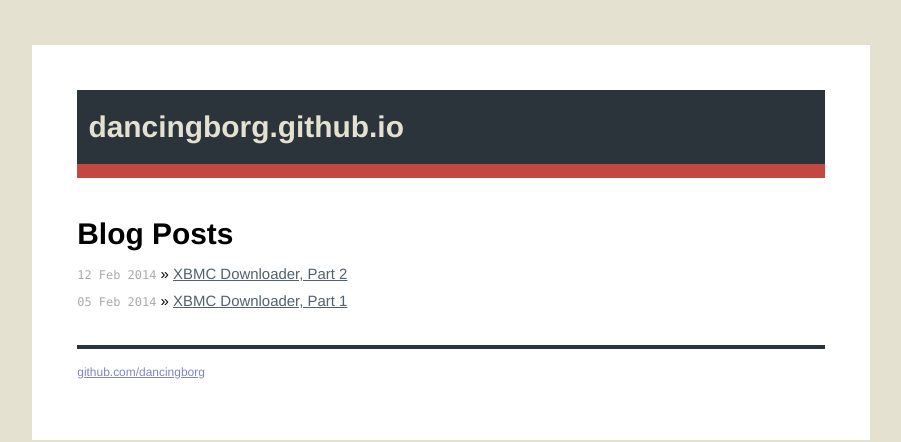
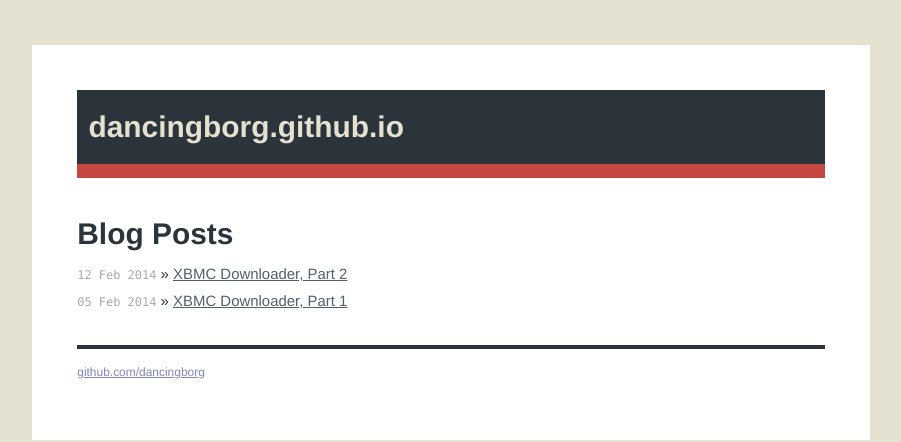
Before and after one commit to andre-abadi/andre-abadi.github.io, a Jekyll site: the page built from index.html, in a window 1280 px wide. Shown: the top 442 px of the page, without its empty margins (189-1090 px from the left). Built offline with Jekyll 4.4.1, drawn with Linux system fonts in a browser that asks for light colours; Markdown is read by kramdown in place of the engine named in the settings.

Commit message:
Update main.css

```diff
--- a/css/main.css
+++ b/css/main.css
@@ -17,7 +17,7 @@
   font: 13.34px Helvetica, Arial, sans-serif;
   font-size: small;
   text-align: center;
-  color: black
+  color: #2C343B
 }
 
 /*
```
